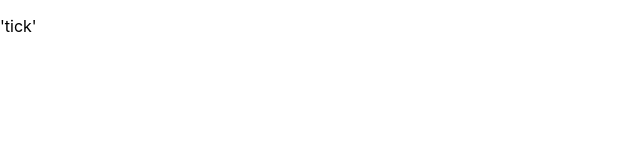
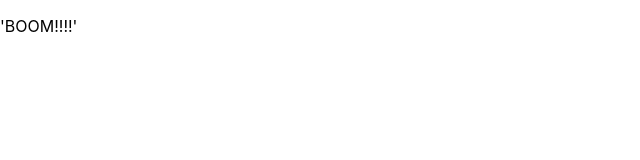
Before and after one commit to rickstylz01/react-playground, a React (Create React App) app: page / in a window 1280 px wide. Shown: the top 160 px of the page, without its empty margins (0-640 px from the left). Built offline with nearby package versions, Linux system fonts and the light colour scheme.

Commit message:
add if/else statement to display tick or tock or boom

```diff
--- a/src/state-drills/Bomb.js
+++ b/src/state-drills/Bomb.js
@@ -4,33 +4,42 @@ class Bomb extends React.Component {
   constructor(props) {
     super(props);
     this.state = {
-      count: 0,
-    }
+      count: 0
+    };
   }
 
   componentDidMount() {
     setInterval(() => {
       this.setState({
         count: this.count++
-      })
+      });
     }, 1000);
   }
+
+  displayTickorTock() {
+    const tick = <p>'tick'</p>;
+    const tock = <p>'tock'</p>;
+    const count = this.state.count;
+    let tickOrTock;
+
+    if (count % 2 === 0 && count < 8) {
+      tickOrTock = tick;
+    } else if (count % 2 !== 0 && count < 8) {
+      tickOrTock = tock;
+    } else {
+      tickOrTock = <p>'BOOM!!!!'</p>;
+    }
+    return tickOrTock;
+  }
+
+  render() {
+    console.log(this.count);
+    return <div>{this.displayTickorTock()}</div>;
+  }
+
   componentWillUnmount() {
     clearInterval(this.interval)
   }
-
-  // displayTickOrTock() {
-  //   //if count is divisible by 2 display 'tock'
-  // }
-
-  render() {
-    return (
-      <div>
-        <p>'tick'</p>
-      </div>
-    )
-  }
-
 }
 
 export default Bomb
```
